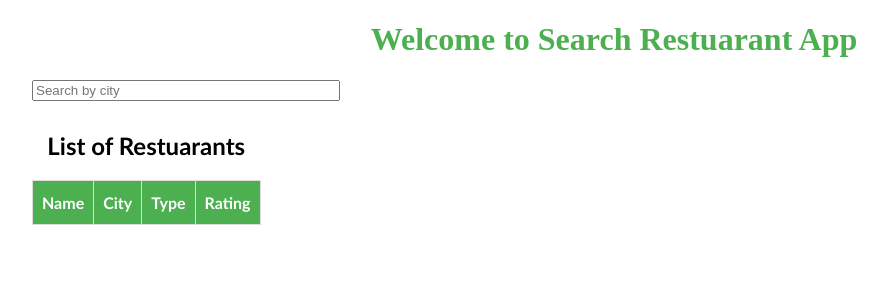
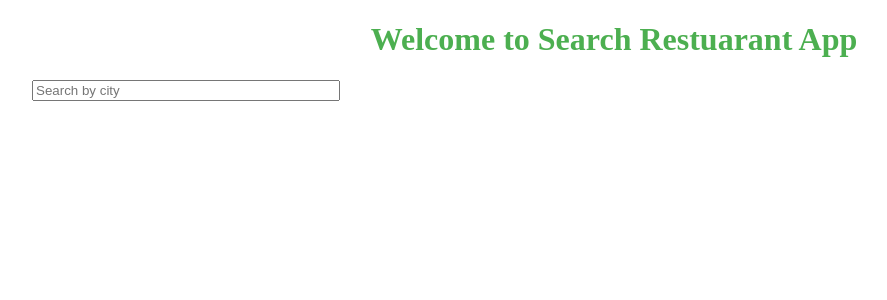
Before and after one commit to LalithaSridhar/ResturantList, an Angular app: page / in a window 1280 px wide. Shown: the top 300 px of the page, without its empty margins (76-963 px from the left). Built offline with nearby package versions, Linux system fonts and the light colour scheme.

Commit message:
Intial Heroku commit

```diff
--- a/src/app/resturant-list/resturant-list.component.html
+++ b/src/app/resturant-list/resturant-list.component.html
@@ -10,8 +10,8 @@
 
 <div>
     <table id="resturants">
-      <caption><h2>List of Restuarants</h2></caption>
-      <tr>
+      <caption><h2 *ngIf="cflag">List of Restuarants</h2></caption>
+      <tr *ngIf="cflag">
         <th scope="col">Name</th>
         <th scope="col">City</th>
         <th scope="col">Type</th>
--- a/src/app/resturant-list/resturant-list.component.ts
+++ b/src/app/resturant-list/resturant-list.component.ts
@@ -13,6 +13,7 @@ export class ResturantListComponent implements OnInit {
   ngOnInit() {
   }
 restuarant = RESTUARANT;
+cflag = false;
 
 filterRestuarant: any[];
 private _searchTerm: string;
@@ -24,6 +25,7 @@ this._searchTerm = value;
 this.filterRestuarant = this.filterRestuarants(value);
 }
 filterRestuarants(searchString: string) {
+  this.cflag = true;
 return this.restuarant.filter(restuarant =>
 	restuarant.city.toLowerCase().indexOf(searchString.toLowerCase()) !== -1);
 }
```
Also changed, not shown: package.json (+11 -5 lines), server.js (added, +11 -0 lines), 1 other file (tests, documents, lock files or other folders).
